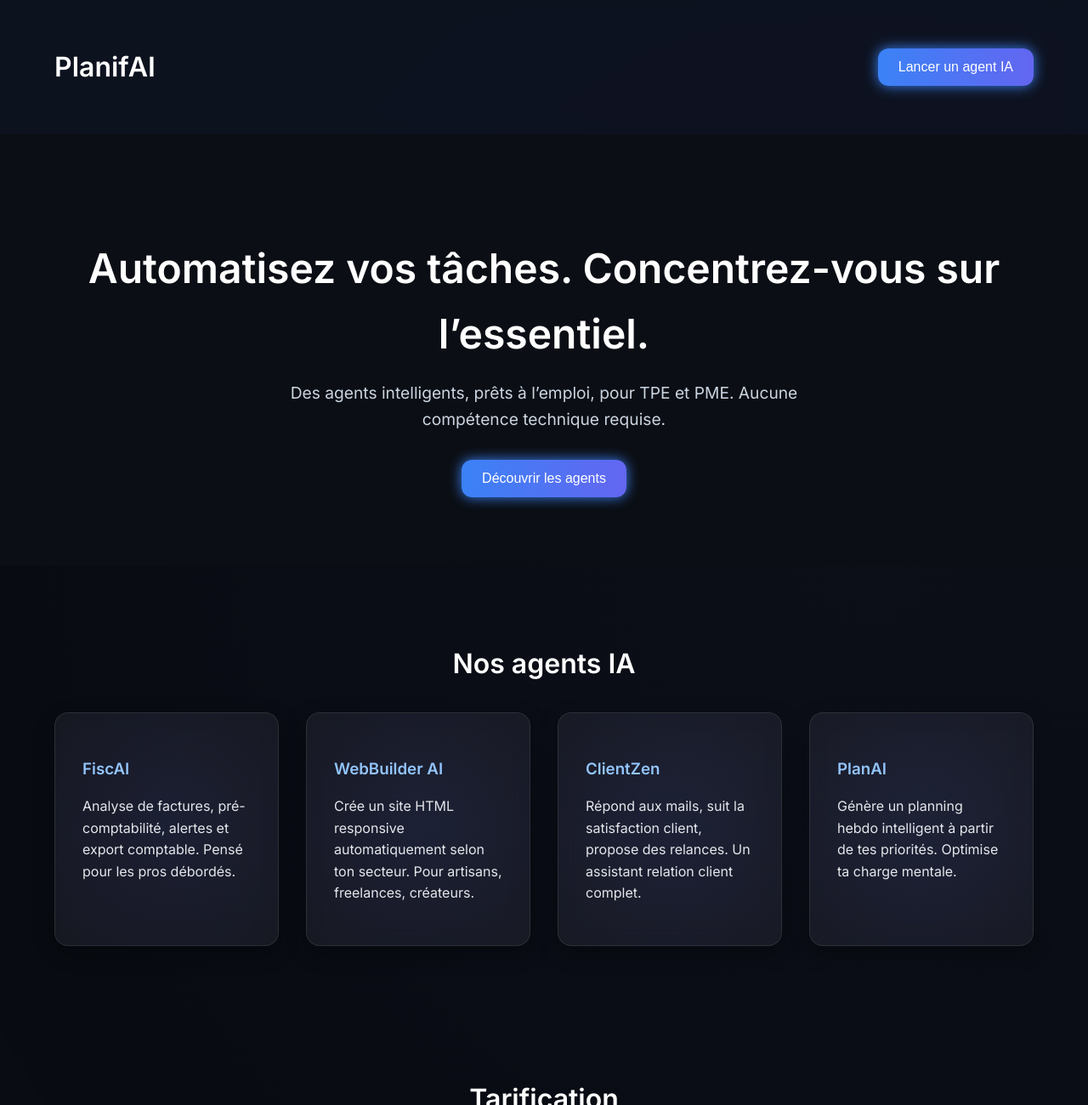
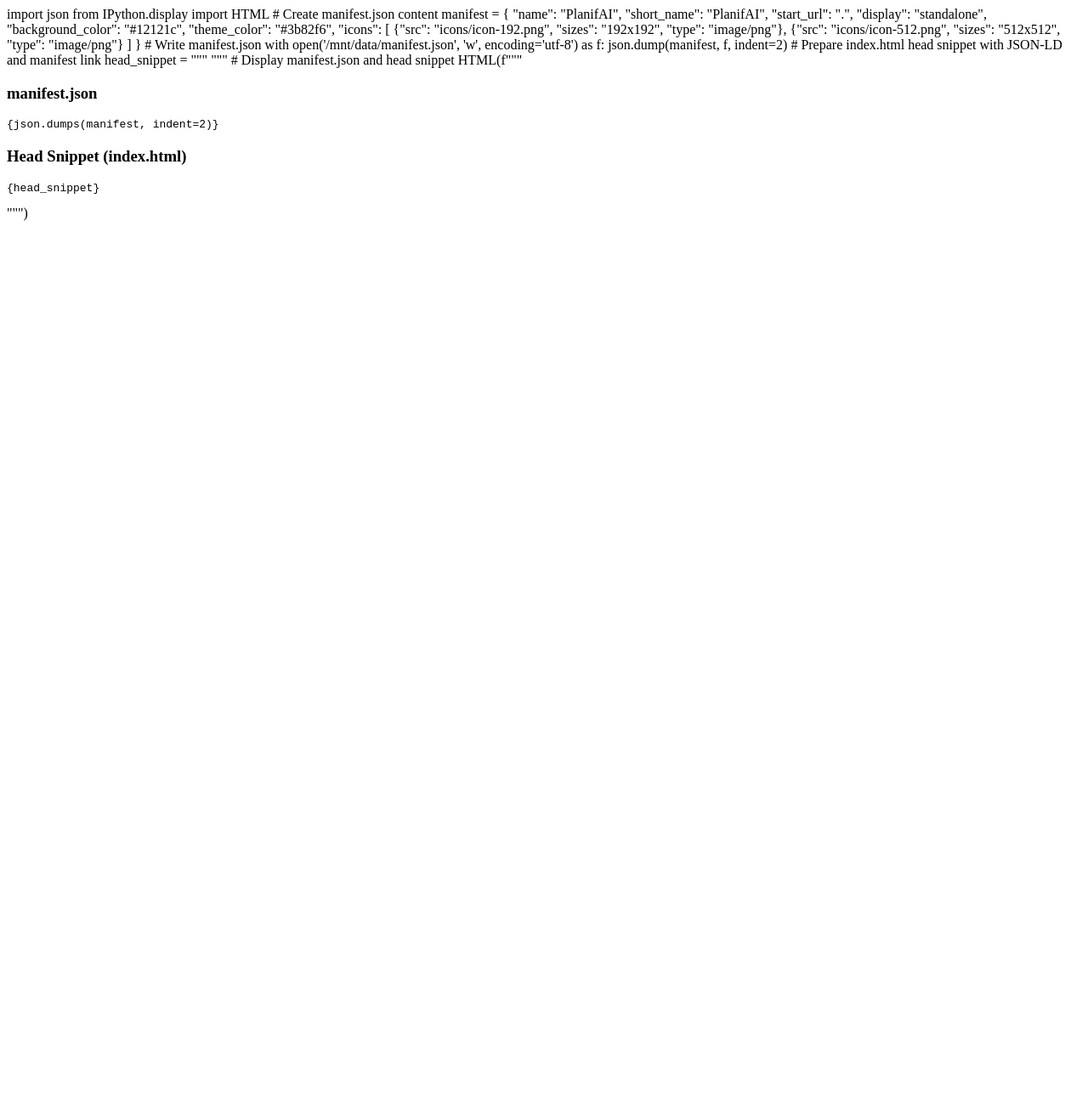
Before and after one commit to Heloise97122/PlanifAI, a plain HTML site: page index.html in a window 1280 px wide. Shown: the top 1300 px of the page at 85% size. After the commit the page ends 800 px from the top, so only its background shows below. Drawn offline with Linux system fonts and the light colour scheme; a script that the page names is missing.

Commit message:
Update index.html

```diff
--- a/index.html
+++ b/index.html
@@ -1,221 +1,73 @@
-<!DOCTYPE html>
-<html lang="fr">
-<head>
-  <meta charset="UTF-8">
-  <title>PlanifAI – Agents IA pour TPE/PME</title>
-  <meta name="viewport" content="width=device-width, initial-scale=1.0">
-  <link href="https://fonts.googleapis.com/css2?family=Inter:wght@400;600&display=swap" rel="stylesheet">
-  <style>
-    body {
-      margin: 0;
-      font-family: 'Inter', sans-serif;
-      background-color: #090c12;
-      color: #ffffff;
-      line-height: 1.6;
-      overflow-x: hidden;
+import json
+from IPython.display import HTML
+
+# Create manifest.json content
+manifest = {
+    "name": "PlanifAI",
+    "short_name": "PlanifAI",
+    "start_url": ".",
+    "display": "standalone",
+    "background_color": "#12121c",
+    "theme_color": "#3b82f6",
+    "icons": [
+        {"src": "icons/icon-192.png", "sizes": "192x192", "type": "image/png"},
+        {"src": "icons/icon-512.png", "sizes": "512x512", "type": "image/png"}
+    ]
+}
+
+# Write manifest.json
+with open('/mnt/data/manifest.json', 'w', encoding='utf-8') as f:
+    json.dump(manifest, f, indent=2)
+
+# Prepare index.html head snippet with JSON-LD and manifest link
+head_snippet = """
+<!-- PWA Manifest -->
+<link rel="manifest" href="/manifest.json">
+<meta name="theme-color" content="#3b82f6">
+
+<!-- JSON-LD Structured Data -->
+<script type="application/ld+json">
+{
+  "@context": "https://schema.org",
+  "@graph": [
+    {
+      "@type": "WebSite",
+      "@id": "https://heloise97122.github.io/PlanifAI/#website",
+      "url": "https://heloise97122.github.io/PlanifAI/",
+      "name": "PlanifAI",
+      "potentialAction": {
+        "@type": "SearchAction",
+        "target": "https://heloise97122.github.io/PlanifAI/?q={search_term_string}",
+        "query-input": "required name=search_term_string"
+      }
+    },
+    {
+      "@type": "Organization",
+      "@id": "https://heloise97122.github.io/PlanifAI/#organization",
+      "name": "PlanifAI",
+      "url": "https://heloise97122.github.io/PlanifAI/",
+      "logo": "https://heloise97122.github.io/PlanifAI/icons/icon-512.png"
     }
+  ]
+}
+</script>
 
-    body::before {
-      content: "";
-      position: fixed;
-      top: -20%;
-      left: -20%;
-      width: 200%;
-      height: 200%;
-      background: radial-gradient(circle, rgba(60,64,112,0.08) 0%, transparent 70%);
-      animation: pulse 10s ease-in-out infinite;
-      z-index: -1;
-    }
+<!-- Accessibility testing with axe-core -->
+<script src="https://cdnjs.cloudflare.com/ajax/libs/axe-core/4.4.1/axe.min.js"></script>
+<script>
+  document.addEventListener('DOMContentLoaded', function() {
+    axe.run(function(err, results) {
+      if (err) throw err;
+      console.log('Axe accessibility violations:', results.violations);
+    });
+  });
+</script>
+"""
 
-    @keyframes pulse {
-      0%, 100% { transform: scale(1); opacity: 0.6; }
-      50% { transform: scale(1.2); opacity: 0.9; }
-    }
-
-    header {
-      position: sticky;
-      top: 0;
-      z-index: 1000;
-      display: flex;
-      justify-content: space-between;
-      align-items: center;
-      padding: 2rem 5%;
-      background: rgba(16, 22, 38, 0.7);
-      backdrop-filter: blur(10px);
-    }
-
-    header h1 {
-      font-size: 2rem;
-      font-weight: 600;
-    }
-
-    .cta-btn {
-      background: linear-gradient(90deg, #3b82f6, #6366f1);
-      color: white;
-      padding: 0.8rem 1.5rem;
-      border: none;
-      border-radius: 12px;
-      font-size: 1rem;
-      cursor: pointer;
-      transition: transform 0.3s ease, box-shadow 0.3s ease;
-      box-shadow: 0 0 15px #3b82f6;
-    }
-
-    .cta-btn:hover {
-      transform: scale(1.05);
-      box-shadow: 0 0 25px #6366f1;
-    }
-
-    .hero {
-      padding: 5rem 5%;
-      text-align: center;
-      background: #0b0e14;
-    }
-
-    .hero h2 {
-      font-size: 3rem;
-      margin-bottom: 1rem;
-    }
-
-    .hero p {
-      font-size: 1.2rem;
-      color: #cbd5e1;
-      max-width: 700px;
-      margin: 0 auto 2rem;
-    }
-
-    section {
-      padding: 4rem 5%;
-    }
-
-    h2 {
-      font-size: 2rem;
-      text-align: center;
-      margin-bottom: 2rem;
-    }
-
-    .features, .pricing {
-      display: grid;
-      grid-template-columns: repeat(auto-fit, minmax(260px, 1fr));
-      gap: 2rem;
-      justify-content: center;
-    }
-
-    .card {
-      background: rgba(255, 255, 255, 0.05);
-      border: 1px solid rgba(255, 255, 255, 0.1);
-      padding: 2rem;
-      border-radius: 16px;
-      backdrop-filter: blur(12px);
-      box-shadow: 0 8px 25px rgba(0, 0, 0, 0.3);
-      transition: transform 0.3s ease, box-shadow 0.3s ease;
-      position: relative;
-      overflow: hidden;
-    }
-
-    .card::after {
-      content: "";
-      position: absolute;
-      top: -50%;
-      left: -50%;
-      width: 200%;
-      height: 200%;
-      background: radial-gradient(circle, rgba(99,102,241,0.1), transparent 60%);
-      z-index: 0;
-    }
-
-    .card h3 {
-      position: relative;
-      z-index: 1;
-      margin-bottom: 0.5rem;
-      color: #93c5fd;
-    }
-
-    .card p {
-      position: relative;
-      z-index: 1;
-      color: #e5e7eb;
-    }
-
-    .card:hover {
-      transform: translateY(-6px);
-      box-shadow: 0 0 30px rgba(99, 102, 241, 0.4);
-    }
-
-    .pricing .card .price {
-      font-size: 2rem;
-      margin: 1rem 0;
-      color: #60a5fa;
-    }
-
-    footer {
-      text-align: center;
-      padding: 3rem 5%;
-      background: #0a0d13;
-      font-size: 0.9rem;
-      color: #6b7280;
-    }
-  </style>
-</head>
-<body>
-
-<header>
-  <h1>PlanifAI</h1>
-  <button class="cta-btn">Lancer un agent IA</button>
-</header>
-
-<div class="hero">
-  <h2>Automatisez vos tâches. Concentrez-vous sur l’essentiel.</h2>
-  <p>Des agents intelligents, prêts à l’emploi, pour TPE et PME. Aucune compétence technique requise.</p>
-  <button class="cta-btn">Découvrir les agents</button>
-</div>
-
-<section>
-  <h2>Nos agents IA</h2>
-  <div class="features">
-    <div class="card">
-      <h3>FiscAI</h3>
-      <p>Analyse de factures, pré-comptabilité, alertes et export comptable. Pensé pour les pros débordés.</p>
-    </div>
-    <div class="card">
-      <h3>WebBuilder AI</h3>
-      <p>Crée un site HTML responsive automatiquement selon ton secteur. Pour artisans, freelances, créateurs.</p>
-    </div>
-    <div class="card">
-      <h3>ClientZen</h3>
-      <p>Répond aux mails, suit la satisfaction client, propose des relances. Un assistant relation client complet.</p>
-    </div>
-    <div class="card">
-      <h3>PlanAI</h3>
-      <p>Génère un planning hebdo intelligent à partir de tes priorités. Optimise ta charge mentale.</p>
-    </div>
-  </div>
-</section>
-
-<section>
-  <h2>Tarification</h2>
-  <div class="pricing">
-    <div class="card">
-      <h3>Starter</h3>
-      <div class="price">19€/mois</div>
-      <p>Agent IA + mini site + support standard. Parfait pour commencer.</p>
-    </div>
-    <div class="card">
-      <h3>Pro+</h3>
-      <div class="price">49€/mois</div>
-      <p>Multi-agents + intégrations (Stripe, Tally, Zapier) + support prioritaire.</p>
-    </div>
-    <div class="card">
-      <h3>Premium</h3>
-      <div class="price">79€/mois</div>
-      <p>Animations, design sur-mesure, SEO intégré, dashboard IA, accompagnement dédié.</p>
-    </div>
-  </div>
-</section>
-
-<footer>
-  © 2025 PlanifAI. Tous droits réservés.
-</footer>
-
-</body>
-</html>
+# Display manifest.json and head snippet
+HTML(f"""
+<h3>manifest.json</h3>
+<pre>{json.dumps(manifest, indent=2)}</pre>
+<h3>Head Snippet (index.html)</h3>
+<pre>{head_snippet}</pre>
+""")
```
